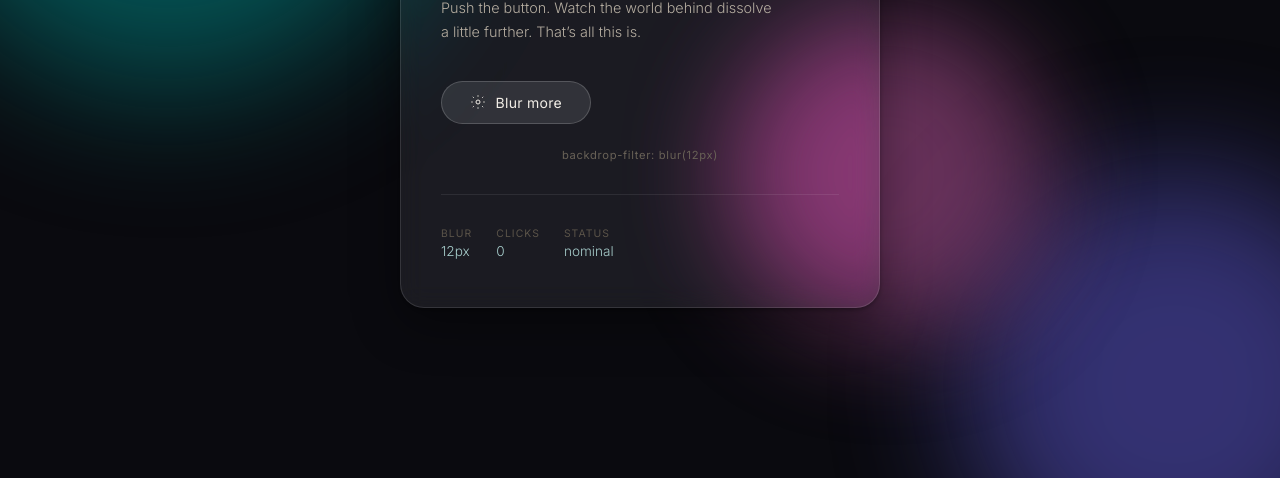
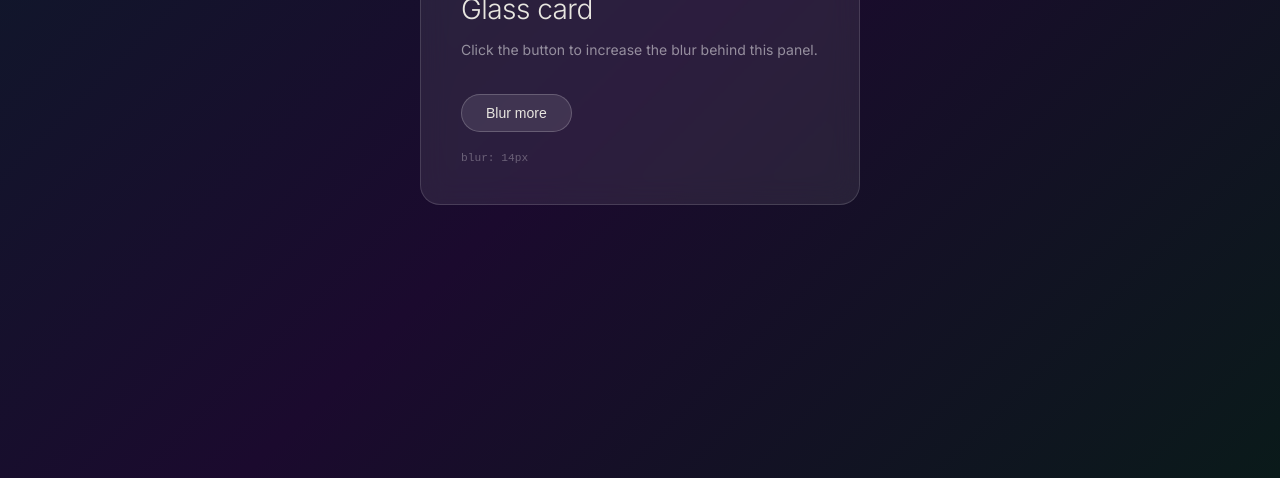
Before and after one commit to Codeskald/perpex, a website: page pretty.html in a window 1280 px wide. Shown: the part 322-800 px from the top of the page. Drawn offline with Linux system fonts and the light colour scheme.

Commit message:
Simplify pretty.html — no animations, clean glass card

```diff
--- a/pretty.html
+++ b/pretty.html
@@ -4,146 +4,62 @@
   <meta charset="UTF-8">
   <meta name="viewport" content="width=device-width, initial-scale=1.0">
   <title>pretty</title>
-  <link rel="preconnect" href="https://fonts.googleapis.com">
-  <link rel="preconnect" href="https://fonts.gstatic.com" crossorigin>
-  <link href="https://fonts.googleapis.com/css2?family=Instrument+Serif:ital@0;1&family=Inter:wght@300..500&display=swap" rel="stylesheet">
+  <link href="https://fonts.googleapis.com/css2?family=Inter:wght@300..500&display=swap" rel="stylesheet">
   <style>
-    *, *::before, *::after { box-sizing: border-box; margin: 0; padding: 0; }
-    html, body { height: 100%; }
+    * { box-sizing: border-box; margin: 0; padding: 0; }
     body {
-      font-family: 'Inter', sans-serif;
+      min-height: 100dvh;
       display: grid;
       place-items: center;
-      min-height: 100dvh;
-      overflow: hidden;
-      background: #0a0a0f;
+      font-family: 'Inter', sans-serif;
+      background: linear-gradient(135deg, #0d1b2a 0%, #1b0a2e 50%, #0a1a1a 100%);
     }
-
-    /* Orb layer — fully isolated, never triggers card repaint */
-    .orbs {
-      position: fixed; inset: 0; z-index: 0;
-      pointer-events: none;
-      contain: strict;
+    .card {
+      width: clamp(300px, 85vw, 440px);
+      padding: 2.5rem;
+      border-radius: 1.25rem;
+      background: rgba(255,255,255,0.08);
+      border: 1px solid rgba(255,255,255,0.14);
+      backdrop-filter: blur(var(--blur, 14px));
+      -webkit-backdrop-filter: blur(var(--blur, 14px));
+      transition: backdrop-filter 500ms ease, -webkit-backdrop-filter 500ms ease;
+      color: #e8e6e0;
     }
-    .orb {
-      position: absolute;
-      border-radius: 50%;
-      opacity: 0.6;
-      will-change: transform;
-      animation: drift 14s ease-in-out infinite alternate;
+    h1 { font-size: 1.75rem; font-weight: 300; margin-bottom: 0.75rem; letter-spacing: -0.02em; }
+    p  { font-size: 0.875rem; color: rgba(255,255,255,0.5); line-height: 1.7; margin-bottom: 2rem; }
+    .btn {
+      padding: 0.65rem 1.5rem;
+      border-radius: 999px;
+      border: 1px solid rgba(255,255,255,0.2);
+      background: rgba(255,255,255,0.1);
+      color: #e8e6e0;
+      font-size: 0.875rem;
+      cursor: pointer;
+      transition: background 150ms ease;
     }
-    .orb-1 { width: 520px; height: 520px; background: oklch(0.52 0.18 192); top: -120px; left: -100px; animation-duration: 16s; filter: blur(70px); }
-    .orb-2 { width: 400px; height: 400px; background: oklch(0.48 0.16 280); bottom: -80px; right: -60px; animation-duration: 12s; animation-delay: -4s; filter: blur(60px); }
-    .orb-3 { width: 300px; height: 300px; background: oklch(0.55 0.14 340); top: 40%; left: 55%; animation-duration: 18s; animation-delay: -8s; filter: blur(50px); }
-
-    @keyframes drift {
-      from { transform: translate3d(0, 0, 0) scale(1); }
-      to   { transform: translate3d(40px, 30px, 0) scale(1.08); }
-    }
-
-    /* Card — isolated stacking context so backdrop-filter doesn't chase the orbs */
-    .card {
-      position: relative;
-      z-index: 1;
-      isolation: isolate;
-      width: clamp(320px, 90vw, 480px);
-      padding: 3rem 2.5rem;
-      border-radius: 1.5rem;
-      background: oklch(1 0 0 / 0.07);
-      border: 1px solid oklch(1 0 0 / 0.12);
-      backdrop-filter: blur(var(--blur, 12px)) saturate(160%);
-      -webkit-backdrop-filter: blur(var(--blur, 12px)) saturate(160%);
-      box-shadow:
-        0 2px 4px oklch(0 0 0 / 0.3),
-        0 16px 48px oklch(0 0 0 / 0.4),
-        inset 0 1px 0 oklch(1 0 0 / 0.1);
-      transition:
-        backdrop-filter 600ms cubic-bezier(0.16, 1, 0.3, 1),
-        -webkit-backdrop-filter 600ms cubic-bezier(0.16, 1, 0.3, 1);
-    }
-
-    .eyebrow { font-size: 0.7rem; font-weight: 500; letter-spacing: 0.12em; text-transform: uppercase; color: oklch(0.75 0.12 192); margin-bottom: 1.25rem; }
-    h1 { font-family: 'Instrument Serif', serif; font-size: clamp(2rem, 5vw, 2.75rem); font-weight: 400; line-height: 1.1; color: oklch(0.97 0.01 80); margin-bottom: 1rem; }
-    h1 em { font-style: italic; color: oklch(0.78 0.12 192); }
-    p { font-size: 0.9rem; font-weight: 300; line-height: 1.7; color: oklch(0.75 0.02 80); max-width: 38ch; margin-bottom: 2.25rem; }
-
-    .btn {
-      display: inline-flex; align-items: center; gap: 0.6rem;
-      padding: 0.75rem 1.75rem; border-radius: 999px;
-      border: 1px solid oklch(1 0 0 / 0.18);
-      background: oklch(1 0 0 / 0.1);
-      color: oklch(0.95 0.01 80);
-      font-family: 'Inter', sans-serif; font-size: 0.875rem; font-weight: 400;
-      letter-spacing: 0.02em; cursor: pointer;
-      transition: background 200ms ease, border-color 200ms ease, transform 120ms ease;
-      user-select: none;
-    }
-    .btn:hover { background: oklch(1 0 0 / 0.16); border-color: oklch(1 0 0 / 0.28); }
-    .btn:active { transform: scale(0.97); }
-    .btn svg { transition: transform 400ms cubic-bezier(0.34, 1.56, 0.64, 1); }
-    .btn:hover svg { transform: rotate(20deg) scale(1.1); }
-
-    .blur-hint { margin-top: 1.5rem; font-size: 0.7rem; color: oklch(0.5 0.02 80); letter-spacing: 0.06em; text-align: center; transition: color 400ms ease; }
-    .blur-hint.active { color: oklch(0.68 0.1 192); }
-    .divider { width: 100%; height: 1px; background: oklch(1 0 0 / 0.08); margin: 2rem 0; }
-    .meta { display: flex; gap: 1.5rem; }
-    .meta-label { font-size: 0.65rem; text-transform: uppercase; letter-spacing: 0.1em; color: oklch(0.45 0.02 80); margin-bottom: 0.2rem; }
-    .meta-value { font-size: 0.85rem; color: oklch(0.82 0.04 192); font-weight: 300; }
+    .btn:hover { background: rgba(255,255,255,0.18); }
+    .btn:disabled { opacity: 0.35; cursor: default; }
+    .readout { margin-top: 1.25rem; font-size: 0.7rem; color: rgba(255,255,255,0.3); font-family: monospace; }
   </style>
 </head>
 <body>
-
-<div class="orbs">
-  <div class="orb orb-1"></div>
-  <div class="orb orb-2"></div>
-  <div class="orb orb-3"></div>
-</div>
-
-<div class="card" id="card">
-  <div class="eyebrow">Perpex · Preview</div>
-  <h1>Glass that <em>breathes.</em></h1>
-  <p>Push the button. Watch the world behind dissolve a little further. That&rsquo;s all this is.</p>
-  <button class="btn" id="blurBtn" onclick="addBlur()">
-    <svg width="16" height="16" viewBox="0 0 24 24" fill="none" stroke="currentColor" stroke-width="1.5">
-      <circle cx="12" cy="12" r="3"/>
-      <path d="M12 2v2M12 20v2M4.22 4.22l1.42 1.42M18.36 18.36l1.42 1.42M2 12h2M20 12h2M4.22 19.78l1.42-1.42M18.36 5.64l1.42-1.42"/>
-    </svg>
-    Blur more
-  </button>
-  <div class="blur-hint" id="hint">backdrop-filter: blur(12px)</div>
-  <div class="divider"></div>
-  <div class="meta">
-    <div class="meta-item"><div class="meta-label">Blur</div><div class="meta-value" id="blurVal">12px</div></div>
-    <div class="meta-item"><div class="meta-label">Clicks</div><div class="meta-value" id="clicks">0</div></div>
-    <div class="meta-item"><div class="meta-label">Status</div><div class="meta-value" id="status">nominal</div></div>
+  <div class="card" id="card">
+    <h1>Glass card</h1>
+    <p>Click the button to increase the blur behind this panel.</p>
+    <button class="btn" id="btn" onclick="step()">Blur more</button>
+    <div class="readout" id="readout">blur: 14px</div>
   </div>
-</div>
-
-<script>
-  let blur = 12, count = 0;
-  const card = document.getElementById('card');
-  const hint = document.getElementById('hint');
-  const blurVal = document.getElementById('blurVal');
-  const clicksEl = document.getElementById('clicks');
-  const statusEl = document.getElementById('status');
-  const btn = document.getElementById('blurBtn');
-  const statuses = ['nominal','hazy','frosted','opaque','void','transcendent'];
-
-  function addBlur() {
-    blur = Math.min(blur + 10, 100);
-    count++;
-    card.style.setProperty('--blur', blur + 'px');
-    hint.textContent = 'backdrop-filter: blur(' + blur + 'px)';
-    hint.classList.add('active');
-    blurVal.textContent = blur + 'px';
-    clicksEl.textContent = count;
-    statusEl.textContent = statuses[Math.min(Math.floor(count / 2), statuses.length - 1)];
-    if (blur >= 100) {
-      btn.textContent = 'maximum blur';
-      btn.disabled = true;
-      btn.style.opacity = '0.4';
+  <script>
+    let b = 14;
+    const card = document.getElementById('card');
+    const btn  = document.getElementById('btn');
+    const out  = document.getElementById('readout');
+    function step() {
+      b = Math.min(b + 12, 80);
+      card.style.setProperty('--blur', b + 'px');
+      out.textContent = 'blur: ' + b + 'px';
+      if (b >= 80) { btn.textContent = 'maxed out'; btn.disabled = true; }
     }
-  }
-</script>
+  </script>
 </body>
 </html>
```
